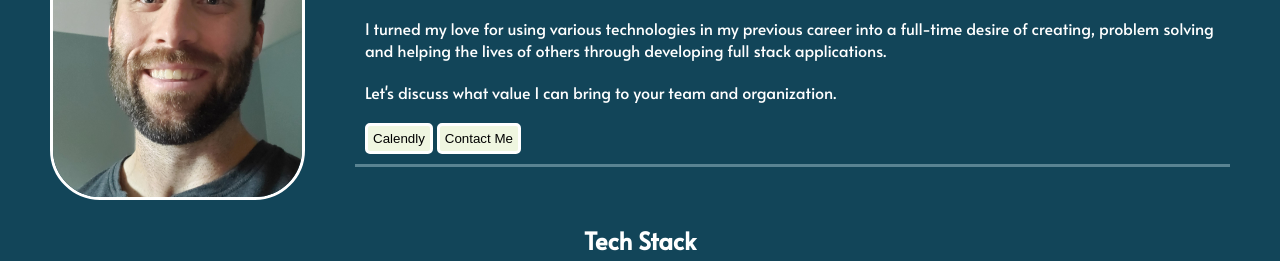
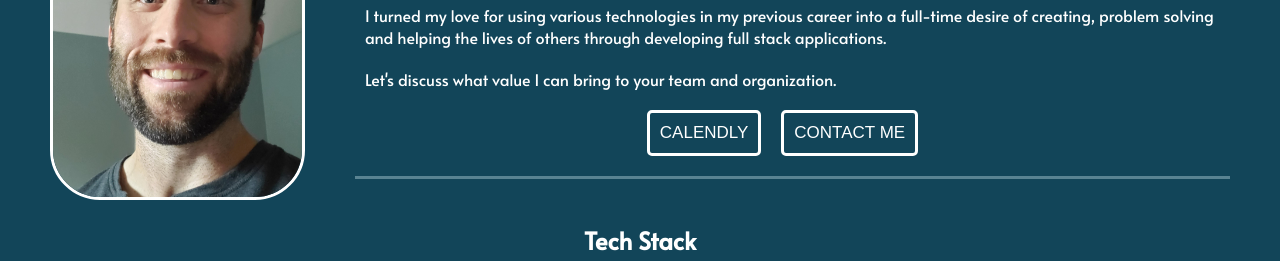
Before and after one commit to djszal/personal-portfolio-site, a plain HTML site: page index.html in a window 1280 px wide. Shown: the part 303-564 px from the top of the page. Drawn offline with Linux system fonts and the light colour scheme.

Commit message:
linked buttons on home page and started work on the contact me page

```diff
--- a/index.html
+++ b/index.html
@@ -31,9 +31,13 @@
                 <p>I'm a full stack developer with over 8 years of project management experience. </p>
                 <p>I turned my love for using various technologies in my previous career into a full-time desire of creating, problem solving and helping the lives of others through developing full stack applications.  </p>
                 <p>Let's discuss what value I can bring to your team and organization. </p>
-                <div class="contact-me-buttons">
-                <button class="buttons">Calendly</button>
-                <button class="buttons">Contact Me</button>
+                <div class="contact-buttons">
+                    <form target="_blank" action="https://calendly.com/djszal/30min">
+                        <button class="buttons" >Calendly</button>
+                    </form>
+                    <form action="/contact.html">
+                        <button class="buttons" >Contact Me</button>
+                    </form>
                 </div>
             </div>
         </div>
--- a/styling/index.css
+++ b/styling/index.css
@@ -14,12 +14,29 @@ body {
 }
 
 .buttons{
-    background-color: #EFF6E0;
-    color: black;
+    background-color: transparent;
+    color: white;
     border: white solid;
     border-radius: 5px;
-    padding: 5px;
+    padding: 10px;
+    margin-right: 20px;
+    margin-bottom: 10px;
+    transition: all .5s ease;
+    text-transform: uppercase;
+    font-size: 17px;
+
 }
+
+.buttons:hover{
+    cursor: pointer;
+    background-color: #598392;
+
+}
+.contact-buttons{
+    display: flex;
+    justify-content: center;
+}
+
 
 header{
     background-color: #124559;
@@ -97,9 +114,6 @@ nav a:hover {
 
 }
 
-#job-title{
-    color: #ffb703;
-}
 
 p{
     margin-bottom: 20px;
@@ -123,12 +137,16 @@ p{
     padding-top: 10px;
 }
 .logos{
+    margin-top: 10px;
     width: 50px;
     height: 50px;
 }
 
 .logos:hover{
-    filter: grayscale(120);
+    /* filter: grayscale(120); */
+    width: 75px;
+    height: 75px;
+    transition: all .5s ease;
 }
 
 footer{
```
Also changed, not shown: contact.html (+22 -1 lines).
